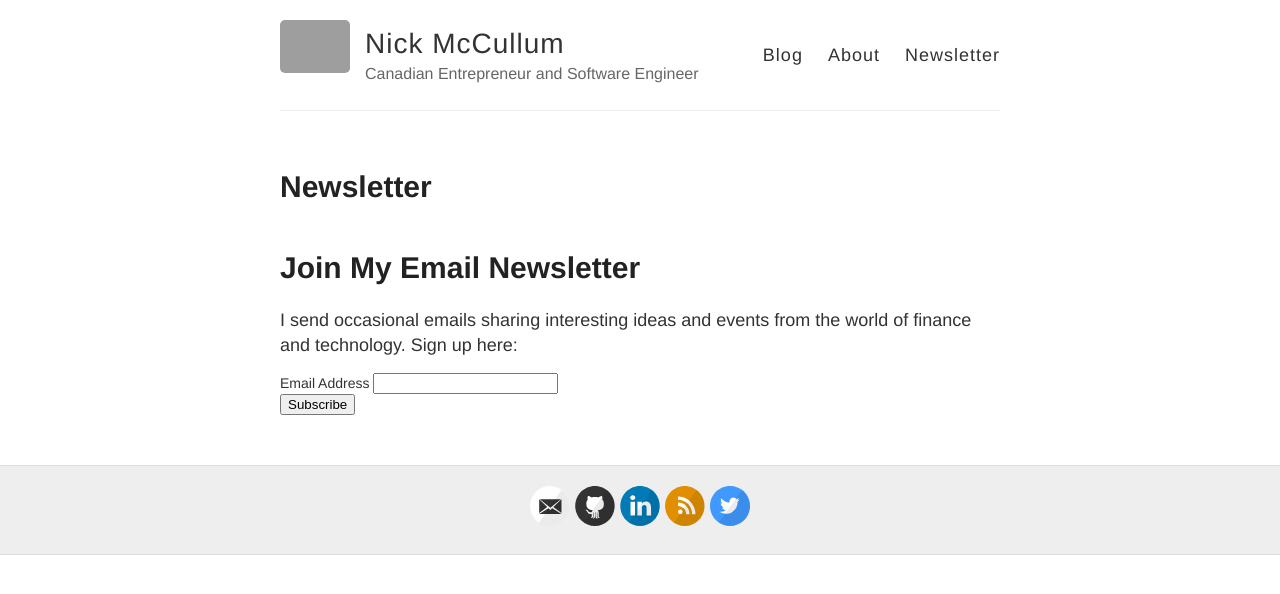
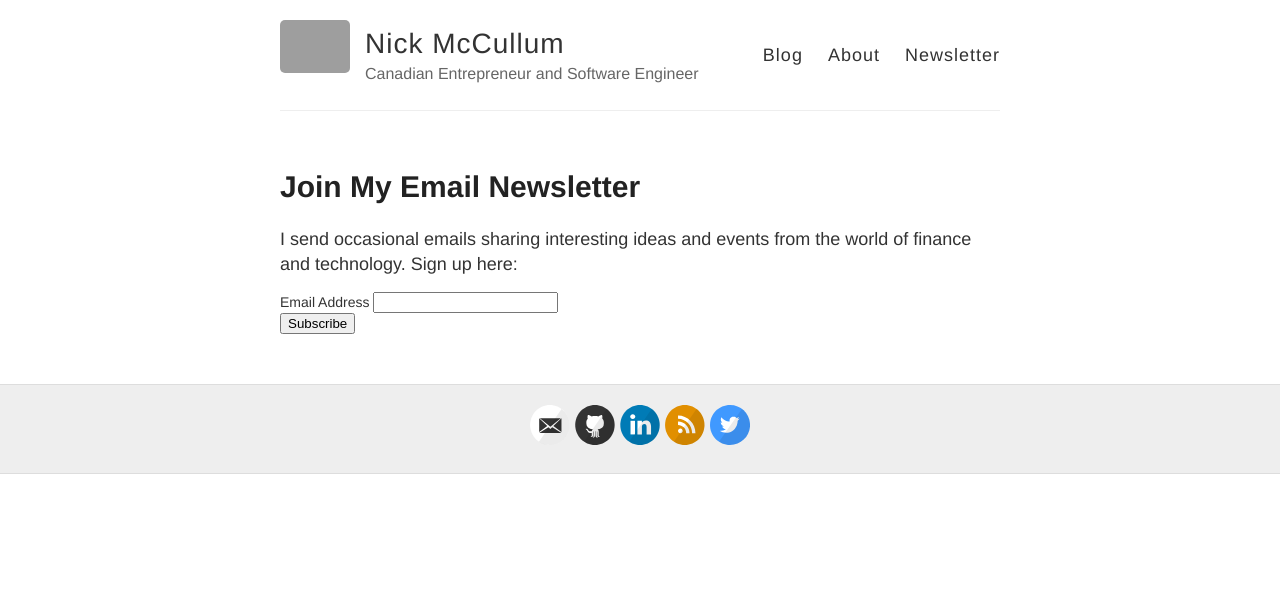
Before and after one commit to rosyberti/website, a Jekyll site: the page built from newsletter.md, in a window 1280 px wide. Shown: the top 594 px of the page. Built offline with Jekyll 4.4.1, drawn with Linux system fonts in a browser that asks for light colours; comment, search, counter and statistics services are not loaded; grey boxes are pictures that could not be loaded.

Commit message:
changed title

```diff
--- a/newsletter.md
+++ b/newsletter.md
@@ -1,10 +1,8 @@
 ---
 layout: page
-title: Newsletter
+title: Join My Email Newsletter
 permalink: /newsletter/
 ---
-
-# Join My Email Newsletter
 
 I send occasional emails sharing interesting ideas and events from the world of finance and technology. Sign up here:
 
```
